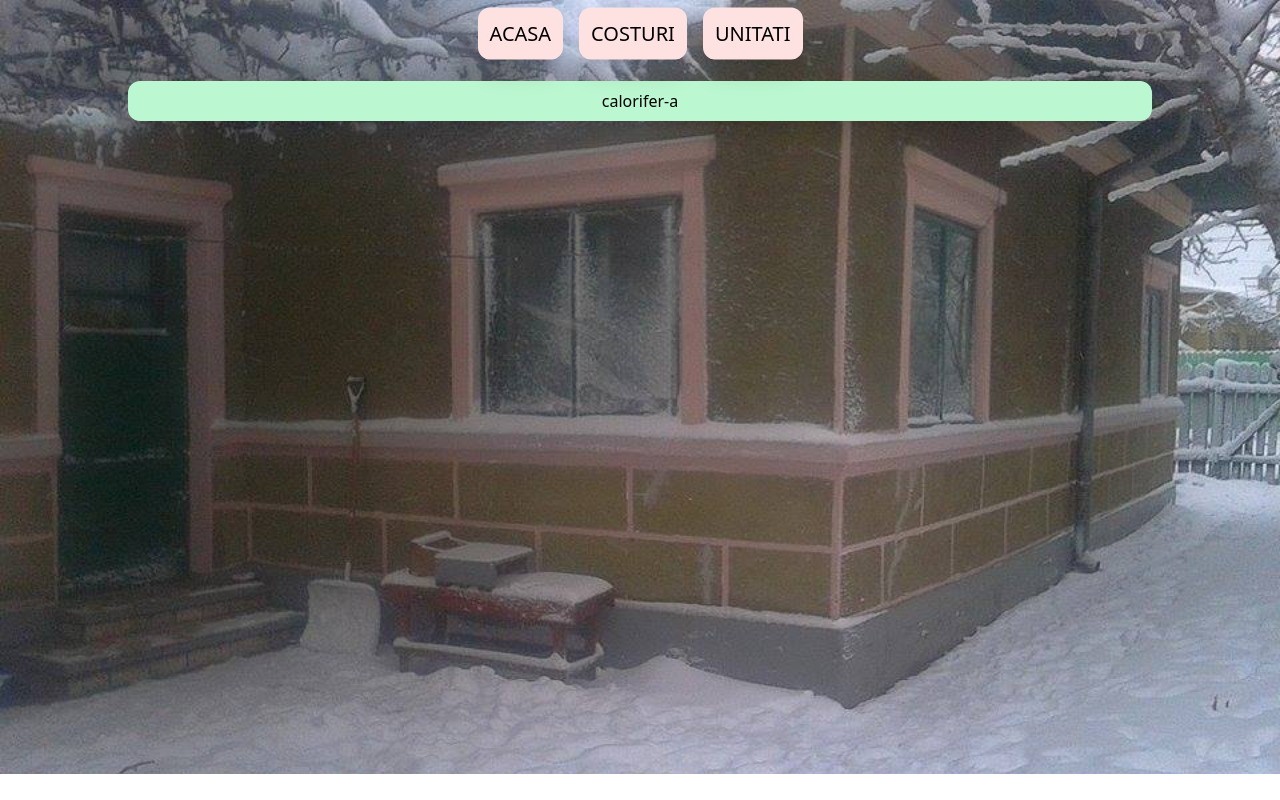
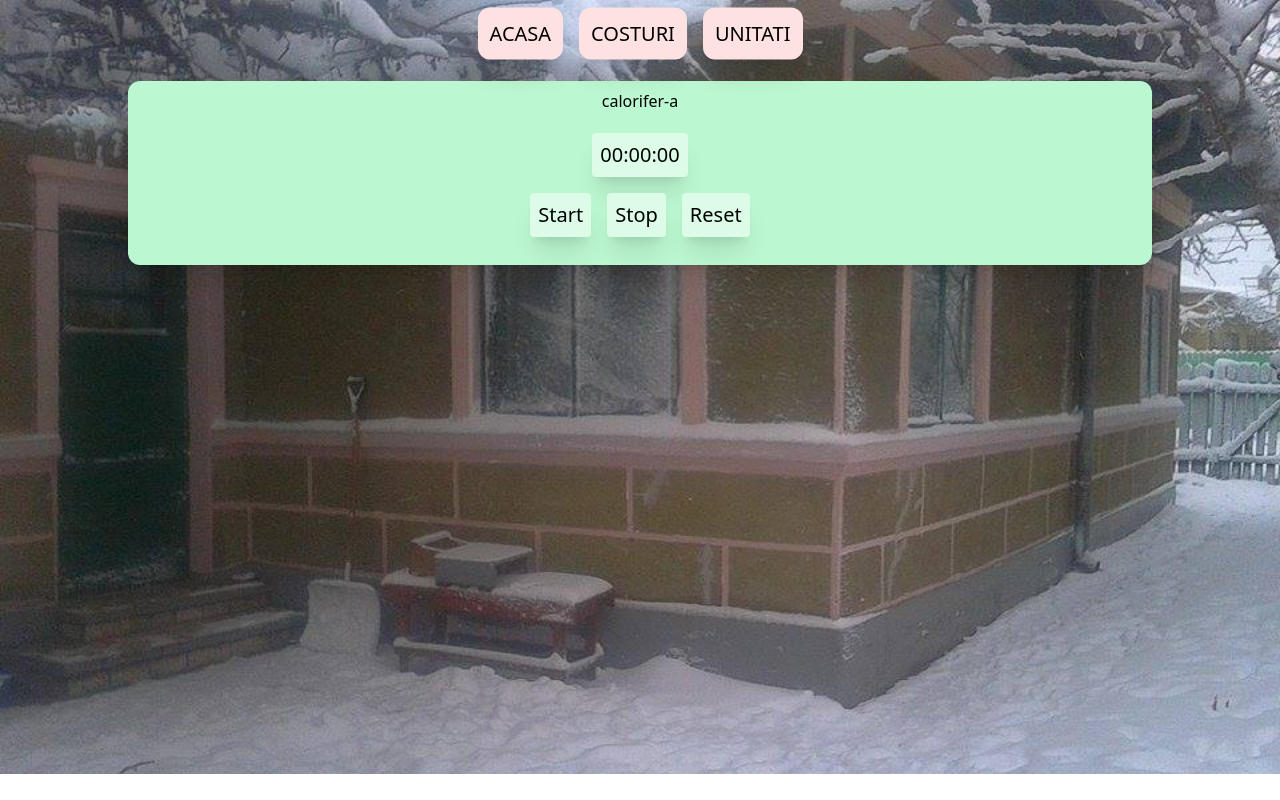
Before and after one commit to robert-burcea/utilities-tracker, a React (Create React App) app: page /unitati/calorifer-a in a window 1280 px wide. Built offline with nearby package versions, Linux system fonts and the light colour scheme.

Commit message:
create running timer for termic elements

```diff
--- /dev/null
+++ b/src/components/Daniela.js
@@ -0,0 +1,40 @@
+import React, {useState, useEffect} from 'react'
+import { useData, useSetData } from "../DataContext";
+
+const Daniela = () => {
+    const data = useData();
+    const setData = useSetData();
+    const [time, setTime] = useState(data.timer);
+    const [running, setRunning] = useState(data.running);
+    useEffect(() => {
+      let interval;
+      if (running) {
+        interval = setInterval(() => {
+          setTime((prevTime) => prevTime + 10);
+        }, 10);
+      } else if (!running) {
+        clearInterval(interval);
+      }
+      return () => clearInterval(interval);
+    }, [running]);
+    useEffect(() => {
+        if(time)
+            setData({...data,timer:time})
+    },[time])
+    return (
+      <div className="stopwatch flex flex-col items-center m-2 p-1">
+        <div className="numbers text-xl shadow-xl rounded bg-green-100 p-2 m-2">
+          <span>{("0" + Math.floor((time / 60000) % 60)).slice(-2)}:</span>
+          <span>{("0" + Math.floor((time / 1000) % 60)).slice(-2)}:</span>
+          <span>{("0" + ((time / 10) % 100)).slice(-2)}</span>
+        </div>
+        <div className="buttons">
+          <button onClick={() => {setRunning({...data,running:true}); setData({...data, running:true})}} className="text-xl shadow-xl rounded bg-green-100 p-2 m-2 hover:scale-[125%]">Start</button>
+          <button onClick={() => {setRunning({...data,running:true}); setData({...data, running:true})}} className="text-xl shadow-xl rounded bg-green-100 p-2 m-2 hover:scale-[125%]">Stop</button>
+          <button onClick={() => setTime(0)} className="text-xl shadow-xl rounded bg-green-100 p-2 m-2 hover:scale-[125%]">Reset</button>
+        </div>
+      </div>
+    );
+}
+
+export default Daniela
--- a/src/index.js
+++ b/src/index.js
@@ -2,73 +2,125 @@ import React from 'react';
 import ReactDOM from 'react-dom/client';
 import './index.css';
 import App from './App';
-import DataContext from './DataContext';
+import DataContext, { Data } from './DataContext';
 
 const data = {
+  timer:0,
+  running:false,
+  dayForReset: 11,
+  history:{},
   IndexGas:0,
   IndexElectricity:0,
+  testNumber: 1,
+  resetTermicElements: () => {
+    for(let i=0; i<= data.termicElements.length(); i++) {
+      data.termicElements[i].hoursTotal =  0;
+      data.termicElements[i].priceTotal = 0;
+      data.termicElements[i].totalKwh = 0;
+      data.termicElements[i].totalPrice = 0;
+      data.termicElements[i].currentPrice = 0;
+  }
+  },
+  resetGas: () => {
+    data.gas.newIndex = 0;
+    data.gas.newKwh = 0;
+    data.gas.newMeterHours = 0;
+    data.gas.totalCost = 0;
+    data.gas.totalKwh = 0;
+  },
+  resetElectricity: () => {
+    data.electricity.newIndex = 0;
+    data.electricity.newKwh = 0;
+    data.electricity.newElectricHours = 0;
+    data.electricity.totalCost = 0;
+    data.electricity.totalKwh = 0;
+  },
+  resetMonth: () => {
+      data.IndexGas = 0;
+      data.IndexElectricity = 0;
+      data.resetTermicElements();
+      data.resetGas();
+      data.resetElectricity();
+      console.log('Reset Complete')
+  },
+  initiate: () => {
+    if((new Date().getDate()) === data.dayForReset)
+      data.resetMonth();
+    data.recalculateOverAll();
+  },
   recalibrateWithIndex: () => {
-    this.gas.newIndex = this.IndexGas;
-    this.electricity.newIndex = this.IndexElectricity;
+    data.gas.newIndex = data.IndexGas;
+    data.electricity.newIndex = data.IndexElectricity;
   },
   recalculateOverall: () => {
     let kwhGas = 0;
     let kwhElectric = 0;
-    for(let i=0; i<= this.termicElements.length(); i++) {
-      if(this.termicElements[i].type === "gass")
-        kwhGas = kwhGas + this.termicElements[i].totalKwh;
+    for(let i=0; i<= data.termicElements.length(); i++) {
+      if(data.termicElements[i].type === "gas")
+        kwhGas = kwhGas + data.termicElements[i].totalKwh;
       else
-        kwhElectric = kwhElectric + this.termicElements[i].totalKwh;
+        kwhElectric = kwhElectric + data.termicElements[i].totalKwh;
     }
-    this.gas.totalKwh = this.gas.totalKwh + kwhGas;
-    this.electricity.totalKwh = this.electricity.totalKwh + kwhElectric;
+    data.gas.totalKwh = kwhGas;
+    data.electricity.totalKwh = kwhElectric;
   },
   gas: {
+    history:{},
     oldIndex:10375,
     oldIndexDate:11/11/2022,
     newIndex:0,
-    newMeters:0,
+    newKwh:0,
+    newMeterHours:0,
     totalCost:0,
-    totalMeters:0,
     totalKwh:0,
     pricePerKwh:0.31,
-    kwhPerMeter:10.870,
-    calculateTotalMetersToKwh: () => {
-      return this.totalMeters*this.kwhPerMeter;
+    kwhPerMeter:10.87,
+    recalibrateGasIndex: () => {
+      data.gas.calculateGasNewKwh();
+      data.gas.calculateGasTotalCost();
+      data.gas.calculateGasNewIndex();
     },
-    calculateTotalMeters: () => {
-      this.totalMeters = this.newIndex - this.oldIndex;
+    calculateGasNewKwh: () => {
+      data.gas.newKwh = data.gas.newMeterHours*data.gas.kwhPerMeter;
     },
-    calculateTotalCost: () => {
-      this.totalCost = this.calculateTotalMetersToKwh() * this.pricePerKwh;
+    calculateGasTotalCost: () => {
+      data.gas.totalCost = data.gas.totalCost + data.gas.newKwh * data.gas.pricePerKwh;
     },
-    calculateNewIndex: () => {
-      this.newIndex = this.OldIndex + this.newMeters;
+    calculateGasNewIndex: () => {
+      data.gas.newIndex = data.gas.oldIndex + data.gas.newKwh/data.gas.kwhPerMeter;
     },
   },
   electricity: {
+    history:{},
     oldIndex:null,
     oldIndexDate:11/11/2022,
     newIndex:0,
+    newElectricHours:0,
     newKwh:0,
     totalCost:0,
     totalKwh:0,
+    kwhPerHour:2.5,
     pricePerKwh:0.7,
-    calculateTotalCost: () => {
-      this.totalCost = this.totalKwh * this.pricePerKwh;
+    calculateElectricNewKwh: () => {
+      data.electricity.newKwh = data.electricity.newElectricHours * data.electricity.kwhPerHour;
     },
-    calculateNewIndex: () => {
-      this.newIndex = this.OldIndex + this.newKwh;
+    calculateElectricTotalCost: () => {
+      data.totalCost = data.totalKwh * data.pricePerKwh;
+    },
+    calculateElectricNewIndex: () => {
+      data.newIndex = data.OldIndex + data.newKwh;
     },
   },
   termicElements: [
     {
       id:1,
-      name:"daniela",
-      type:"gass",
+      timer:0,
+      history:{},
+      name:"soba-daniela",
+      type:"gas",
       hoursTotal:0,
       priceTotal:0,
-      active:false,
+      running:false,
       startTime:null,
       totalKwh:0,
       totalPrice:0,
@@ -76,11 +128,13 @@ const data = {
   },
   {
     id:2,
-    name:"diana",
-    type:"gass",
+    timer:0,
+    history:{},
+    name:"soba-diana",
+    type:"gas",
     hoursTotal:0,
     priceTotal:0,
-    active:false,
+    running:false,
     startTime:null,
     totalKwh:0,
     totalPrice:0,
@@ -88,11 +142,13 @@ const data = {
 },
 {
   id:3,
-  name:"robert",
-  type:"gass",
+  timer:0,
+  history:{},
+  name:"soba-robert",
+  type:"gas",
   hoursTotal:0,
   priceTotal:0,
-  active:false,
+  running:false,
   startTime:null,
   totalKwh:0,
   totalPrice:0,
@@ -100,11 +156,13 @@ const data = {
 },
 {
       id:4,
+      timer:0,
+      history:{},
       name:"calorifer-a",
       type:"electric",
       hoursTotal:0,
       priceTotal:0,
-      active:false,
+      running:false,
       startTime:null,
       totalKwh:0,
       totalPrice:0,
@@ -112,11 +170,13 @@ const data = {
   },
   {
     id:5,
+    timer:0,
+    history:{},
     name:"calorifer-b",
     type:"electric",
     hoursTotal:null,
     priceTotal:null,
-    active:false,
+    running:false,
     startTime:null,
     totalKwh:null,
     totalPrice:null,
--- a/src/pages/Home.jsx
+++ b/src/pages/Home.jsx
@@ -1,9 +1,13 @@
 import React from "react";
+import { useData, useSetData } from "../DataContext";
 
 const Home = () => {
+  const data = useData();
+  const setData = useSetData();
   return (
     <div className="w-full max-w-[80%] bg-gray-100 mx-[10%] my-[5%] flex rounded-xl shadow-xl bg-opacity-60 justify-center">
       <h1 className="">Tracker Energie</h1>
+      {console.log("This is the time:", data.timer)}
     </div>
   );
 };
--- a/src/pages/Unitate.jsx
+++ b/src/pages/Unitate.jsx
@@ -1,5 +1,6 @@
 import React from "react";
 import { Link, useParams } from "react-router-dom";
+import Daniela from "../components/Daniela";
 import { useData, useSetData } from "../DataContext";
 
 const Unitate = () => {
@@ -10,6 +11,7 @@ const Unitate = () => {
   return (
     <div className="w-full max-w-[80%] bg-green-200 mx-[10%] my-[5%] flex flex-col rounded-xl shadow-xl p-2 items-center">
       {nume}
+      <Daniela />
     </div>
   );
 };
```
